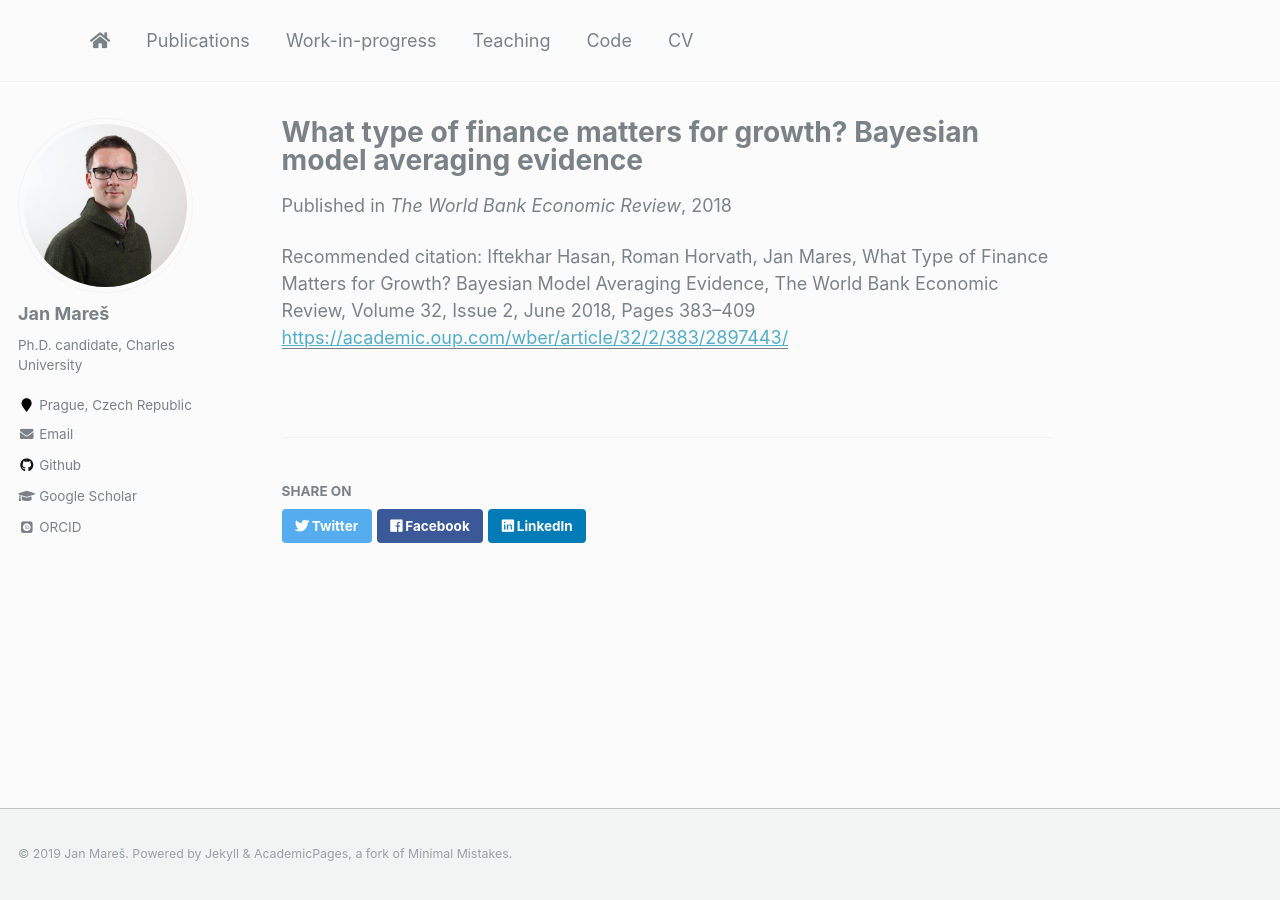
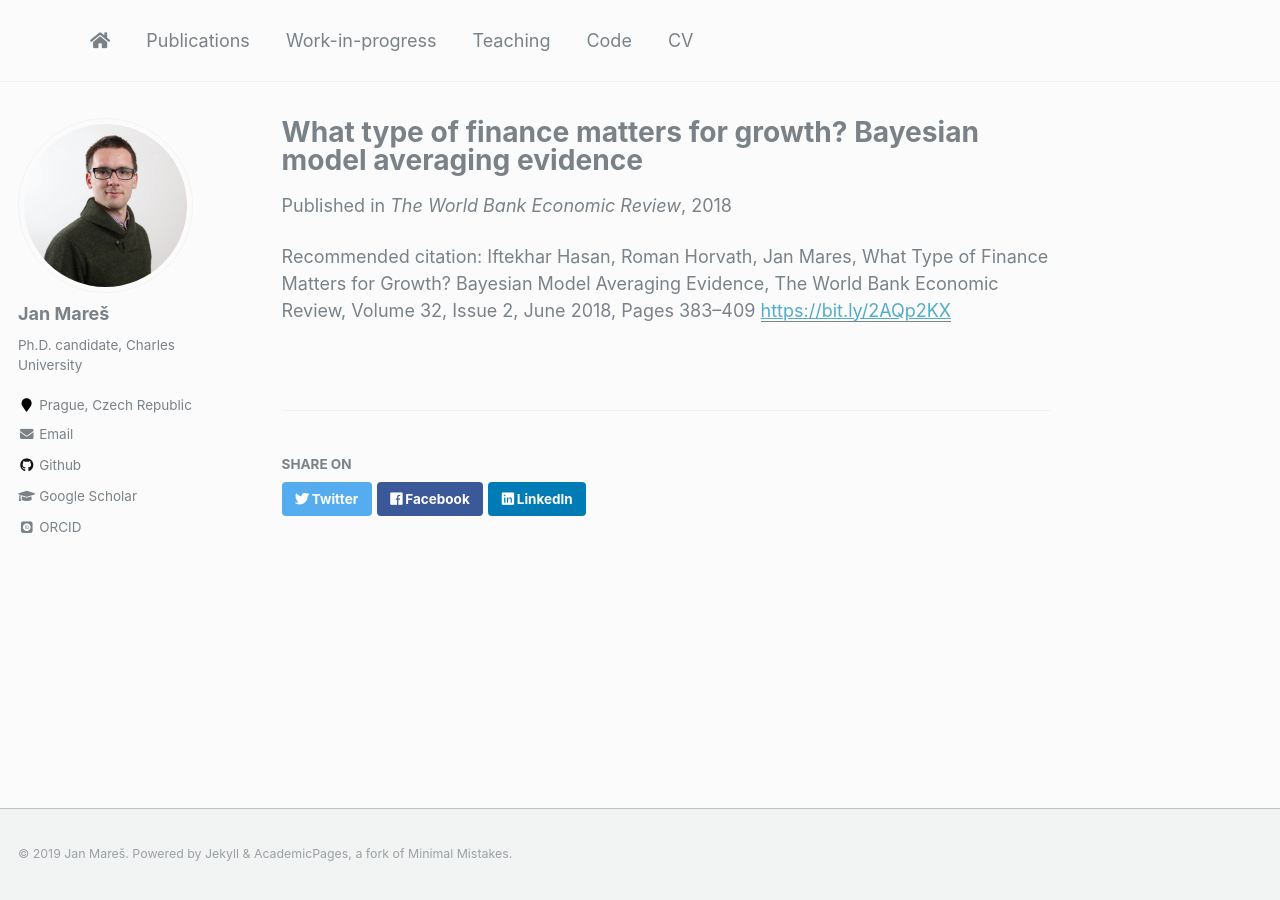
Before and after one commit to janxmares/janxmares.github.io, a Jekyll site: the page built from _publications/fingrowth.md, in a window 1280 px wide. Built offline with Jekyll 4.4.1, drawn with Linux system fonts in a browser that asks for light colours; some web fonts are replaced; part of the change alters nothing that is shown.

Commit message:
shorten publication link

```diff
--- a/_publications/fingrowth.md
+++ b/_publications/fingrowth.md
@@ -4,6 +4,6 @@ collection: publications
 permalink: /publication/fingrowth
 date: 2018-10-01
 venue: 'The World Bank Economic Review'
-paperurl: 'https://academic.oup.com/wber/article/32/2/383/2897443/'
+paperurl: 'https://bit.ly/2AQp2KX'
 citation: 'Iftekhar Hasan, Roman Horvath, Jan Mares, What Type of Finance Matters for Growth? Bayesian Model Averaging Evidence, The World Bank Economic Review, Volume 32, Issue 2, June 2018, Pages 383–409'
 ---
```
